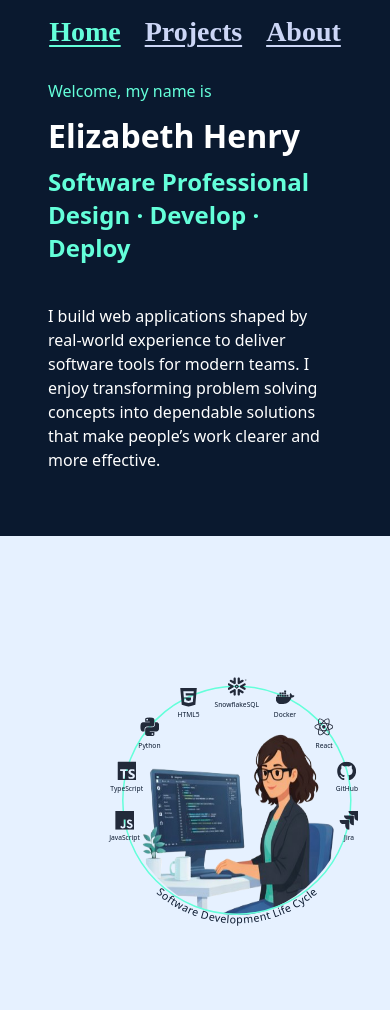
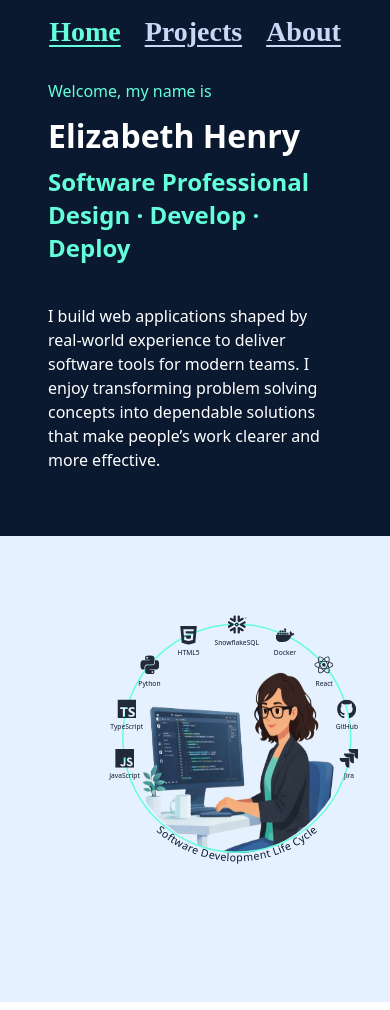
Before and after one commit to elirhenry/Portfolio, a React (Create React App) app in the folder frontend/: page / in a window 390 px wide. Shown: the top 1010 px of the page. Built offline with nearby package versions, Linux system fonts and the light colour scheme.

Commit message:
Added video to Projects page.

```diff
--- a/frontend/src/Components/Layout.css
+++ b/frontend/src/Components/Layout.css
@@ -26,9 +26,9 @@
 
 /* ---------- Mobile ---------- */
 @media (max-width: 900px) {
-
   .page__content {
     flex-direction: column;
+    align-items: stretch;
   }
 
   .left-side,
@@ -37,13 +37,27 @@
     min-height: auto;
   }
 
+  .left-side {
+    display: flex;
+    flex-direction: column;
+    justify-content: flex-start;
+    align-items: center;
+    gap: 1rem;
+    padding-top: 1rem;
+    margin-top: 0;
+  }
+
+  .left-side > *:first-child {
+    margin-top: 0 !important;
+  }
+
   .right-side {
     order: -1;
     border-radius: 0;
   }
 
   /* -------- HOME PAGE ONLY FIX -------- */
-
+/*
 @media (max-width: 900px) {
   .page__content {
     flex-direction: column;
@@ -67,12 +81,12 @@
     order: -1;
     border-radius: 0;
   }
-}
+} */
 
-  /* Scale the entire IconArc safely */
+  /* Scale the entire IconArc */
   .home .home-arc {
     transform: scale(0.82);
-    transform-origin: center;
+    transform-origin: top center;
   }
 }
 
```
